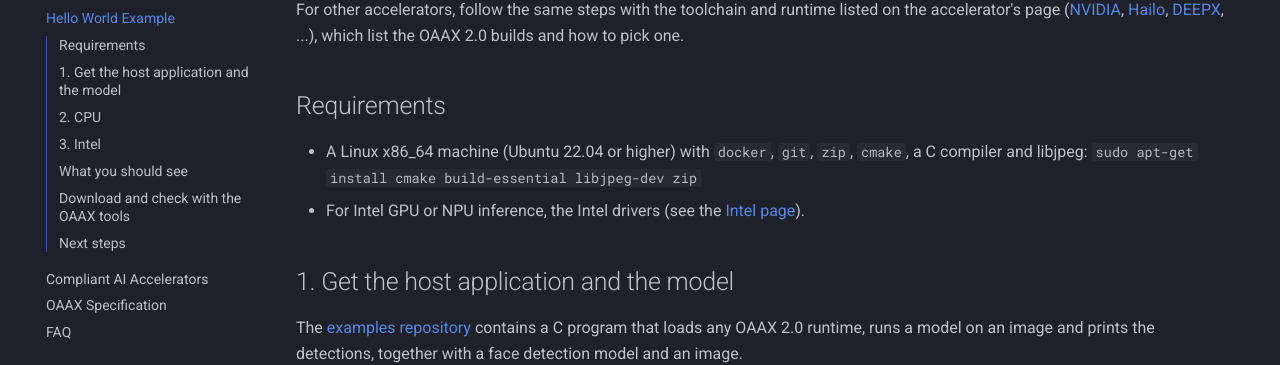
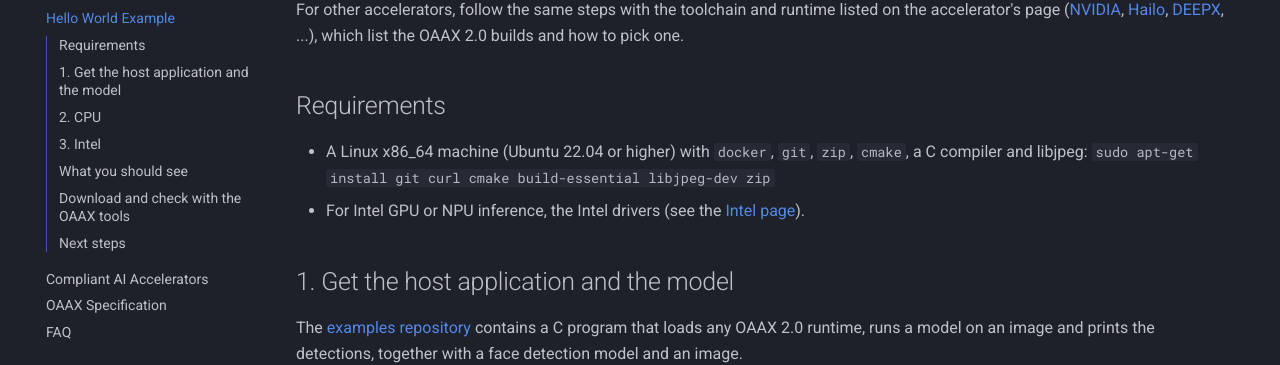
Before and after one commit to OAAX-standard/OAAX, an MkDocs documentation site: the page built from docs/Getting Started.md, in a window 1280 px wide and 1400 px high, scrolled down 272 px. Shown: the part 117-482 px from the top of the window. Built offline with MkDocs 1.6.1 and Material for MkDocs 9.7.7, drawn with Linux system fonts in a browser that asks for light colours; comment, search, counter and statistics services are not loaded; some of the changed text lies outside the part shown.

Commit message:
docs: Getting Started lists git and curl, links the uv install
Co-Authored-By: Claude Sonnet 5.5 <noreply@anthropic.com>
Claude-Session: https://claude.ai/code/session_01M2u3w1qBFdZNV5TrdvmPoK
Signed-off-by: Ayoub Assis <79724149+ayoubassis@users.noreply.github.com>

```diff
--- a/docs/Getting Started.md
+++ b/docs/Getting Started.md
@@ -12,7 +12,7 @@ For other accelerators, follow the same steps with the toolchain and runtime lis
 ## Requirements
 
 - A Linux x86_64 machine (Ubuntu 22.04 or higher) with `docker`, `git`, `zip`, `cmake`, a C compiler and libjpeg:
-  `sudo apt-get install cmake build-essential libjpeg-dev zip`
+  `sudo apt-get install git curl cmake build-essential libjpeg-dev zip`
 - For Intel GPU or NPU inference, the Intel drivers (see the [Intel page](Intel.md#installation)).
 
 ## 1. Get the host application and the model
```
Also changed, not shown: other parts of docs/Getting Started.md (+1 -1 lines).
